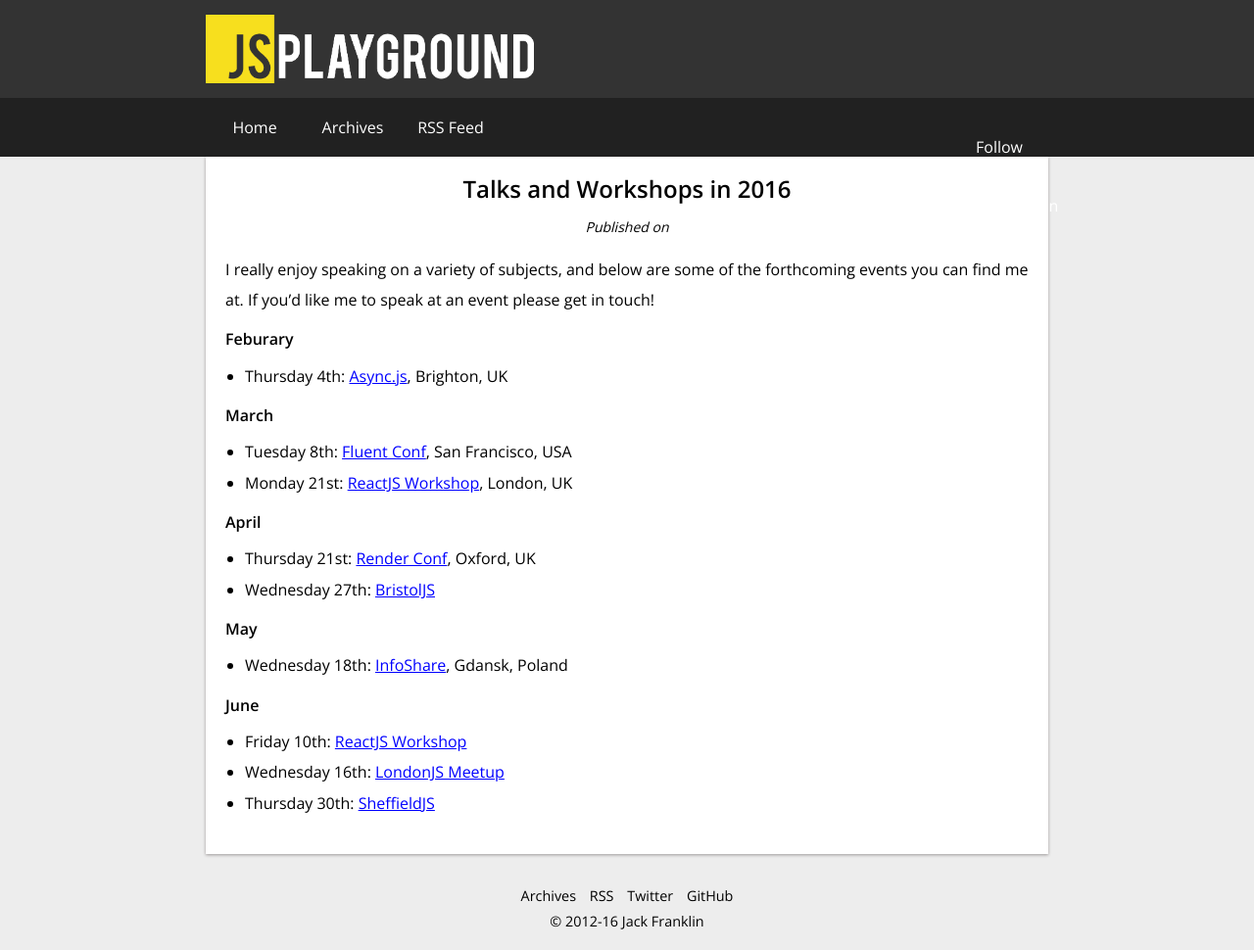
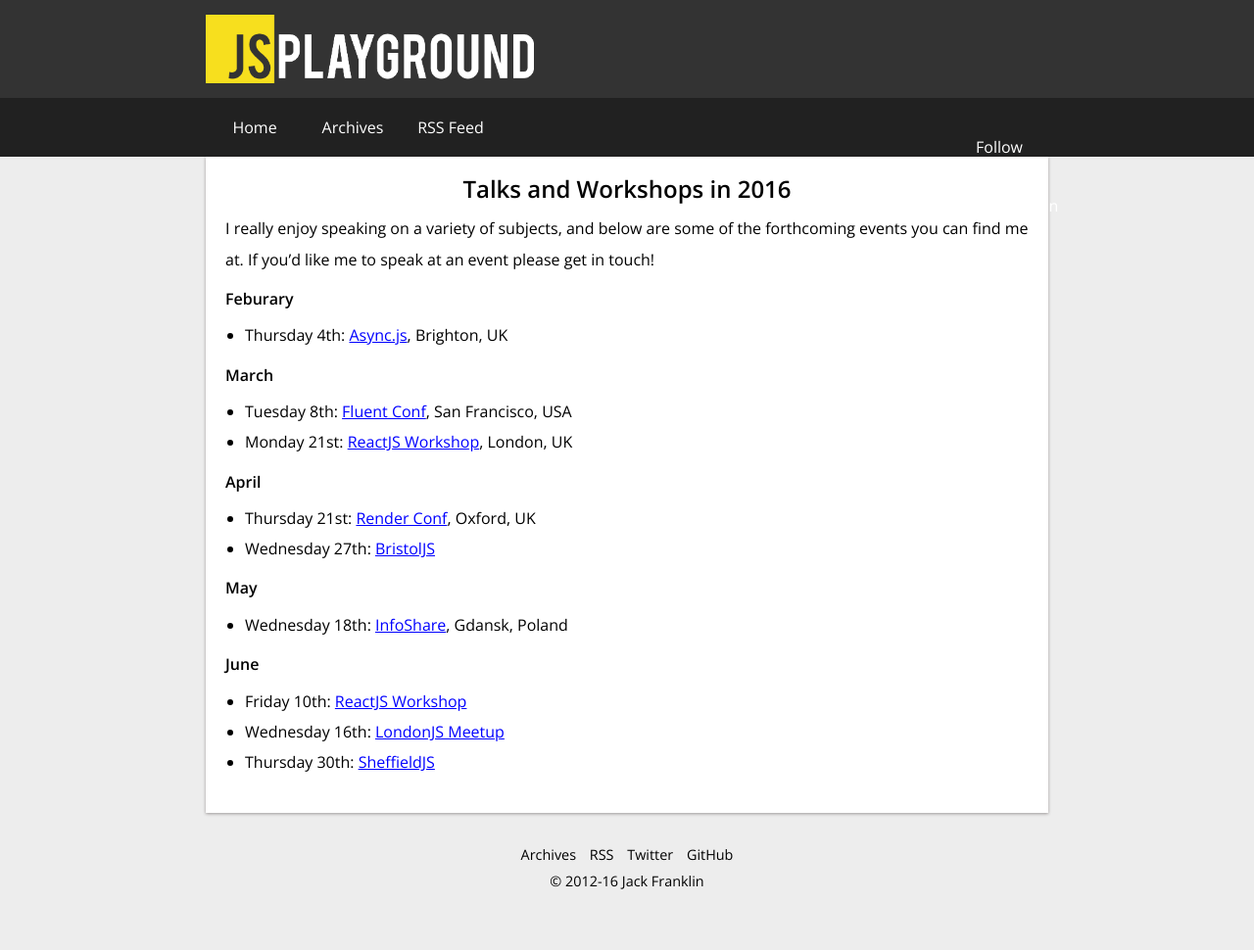
Before and after one commit to jackfranklin/javascriptplayground.com, a Jekyll site: the page built from speaking.md, in a window 1280 px wide. Shown: the whole page at 98% size. Built offline with Jekyll 4.4.1, drawn with Linux system fonts in a browser that asks for light colours; comment, search, counter and statistics services are not loaded; after the commit the page ends 929 px from its top, so only the background shows below that.

```diff
--- a/_includes/postdetail.html
+++ b/_includes/postdetail.html
@@ -1,6 +1,7 @@
 <article class="entry hentry">
   <header class="entry-header">
     <h1 class="entry-title">{{ post.title }}</h1>
+    {% unless is_page %}
     <p class="entry-meta">
       Published on <time class="published" datetime="{{ post.date }}">{{ post.date | date: "%b %-d, %Y" }}</time>
       {% if post.author %}
@@ -11,11 +12,10 @@
       <a href="https://github.com/jackfranklin/javascriptplayground.com/blob/gh-pages/_posts/{{post.githubPath}}.md" target="_blank">Edit this page on GitHub</a>
       {% endif %}
     </p>
+    {% endunless %}
     <div class="carbon clearfix">
       <script async type="text/javascript" src="//cdn.carbonads.com/carbon.js?zoneid=1673&serve=C6AILKT&placement=javascriptplaygroundcom" id="_carbonads_js"></script>
     </div>
-    {% unless is_page %}
-    {% endunless %}
   </header>
   <section class="entry-content">
     {% if post.deprecated_by %}
```
Also changed, not shown: favicon.ico.
